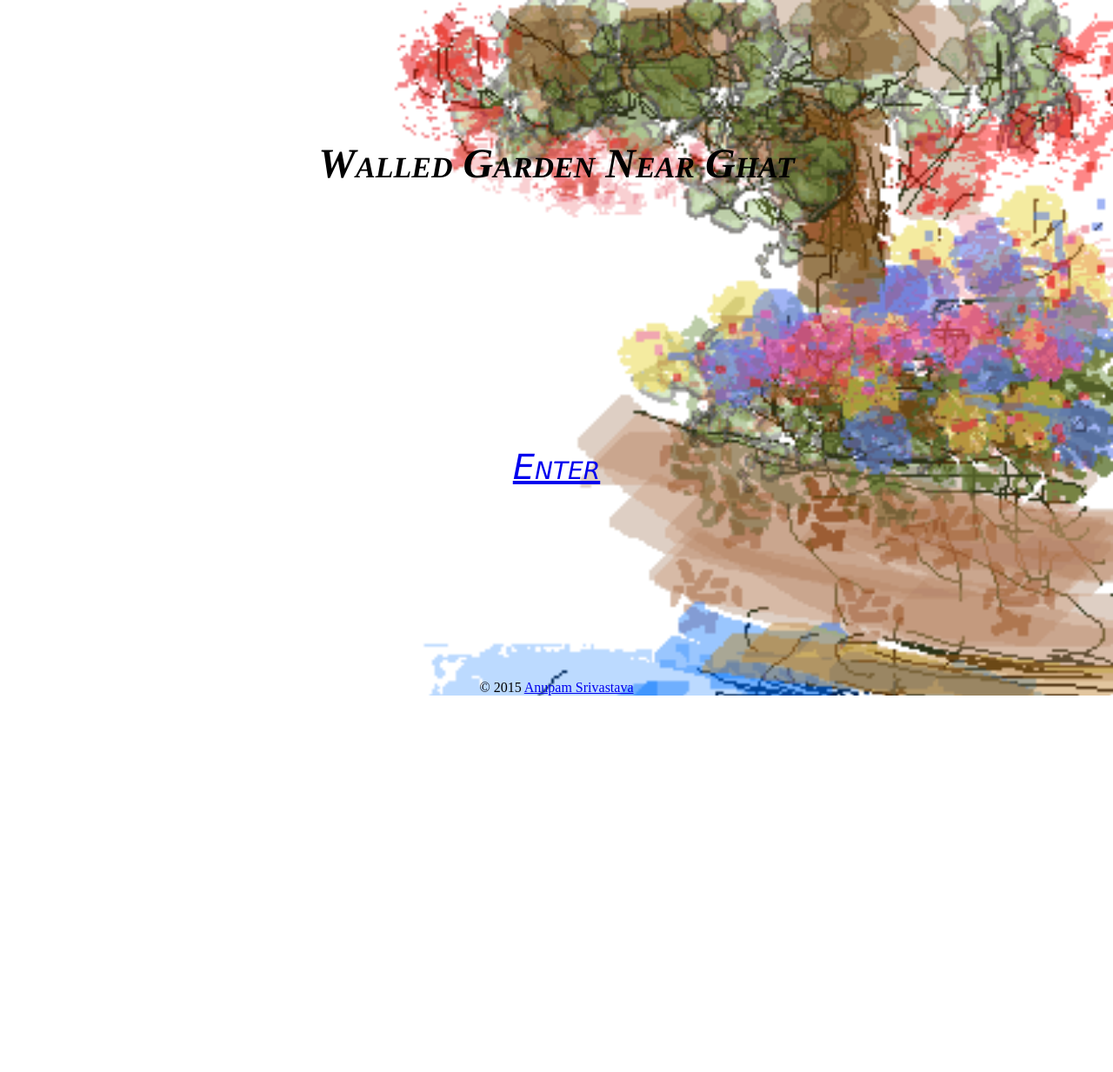
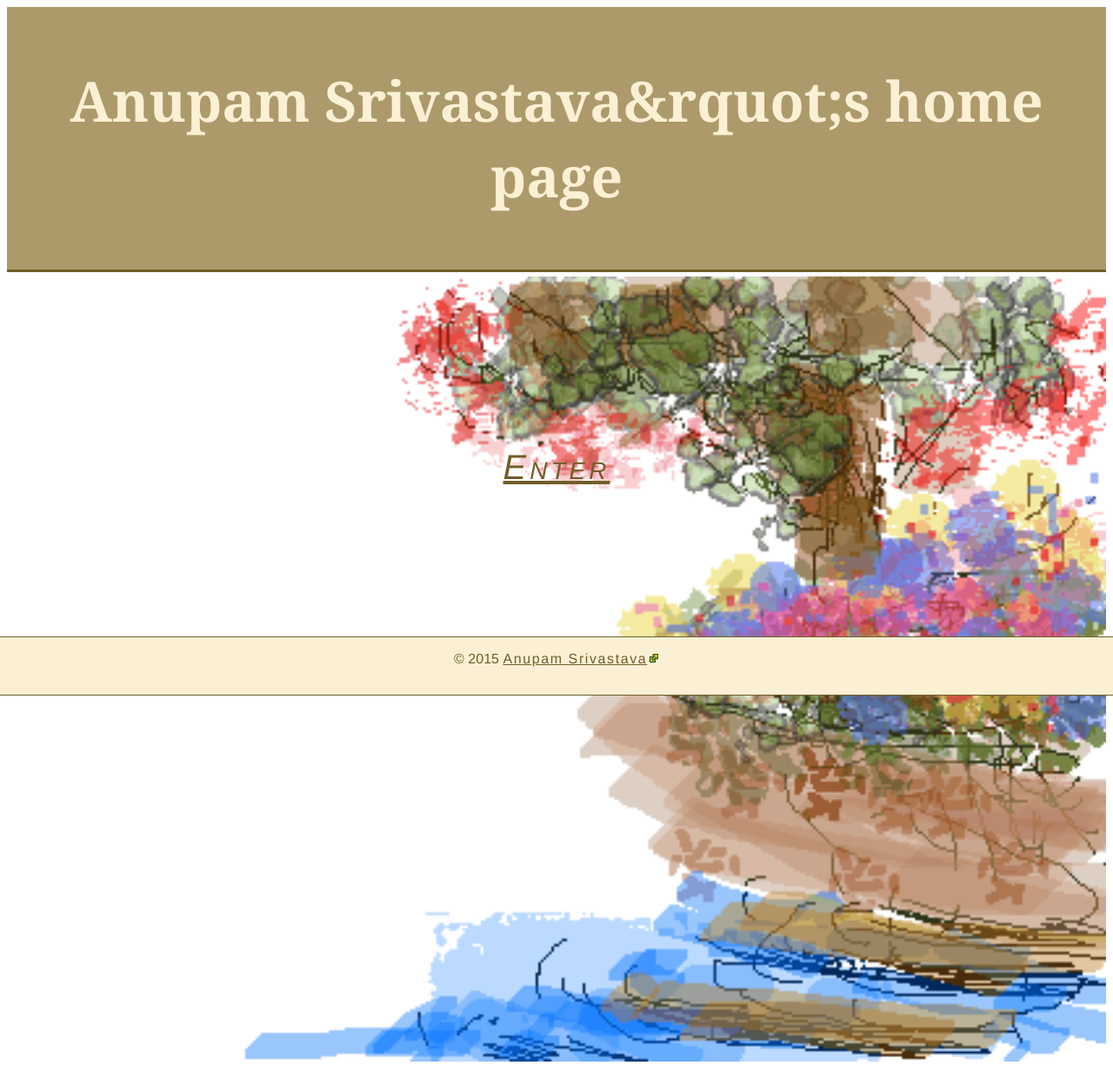
Before and after one commit to anupamsr/blog_php, a PHP site: page / in a window 1280 px wide. Shown: the whole page at 87% size. Before the commit the page ends 800 px from the top, so only its background shows below. Run offline with PHP 8.4, Linux system fonts and the light colour scheme.

Commit message:
Landing page is different from other pages

```diff
--- a/www/about/index.html
+++ b/www/about/index.html
@@ -15,7 +15,7 @@
 <link rel="icon" type="image/png" href="/favicon.ico">
 </head>
 <body>
-<header class="center serif-header">Anupam Srivastava’s home page</header>
+<header class="center serif-header">About</header>
 <nav>
 <a href="/resume">Resume</a>
 <a href="/cv">Curriculum Vit&aelig;</a>
@@ -24,11 +24,11 @@
 <a href="/sketches">Sketches</a>
 <a href="/fun">Fun</a>
 <!-- <a href="/blog/">Blog</a> | --><a href="http://heartshapedsandbox.blogspot.com/">Lyrics I listened</a>
-<a id="selected" href="/about">About me</a>
+<a id="selected" href="/about">About</a>
 </nav>
 <article>
 <section>
-<h2>About me</h2>
+<h2>Me</h2>
 <div class="captioned embedded">
 <a href="/images/from_abhinav_camera.jpg">
 <img src="/images/from_abhinav_camera.jpg" alt="Anupam's image">
--- a/www/css/styles.css
+++ b/www/css/styles.css
@@ -21,12 +21,13 @@ As RGBa codes
 Generated by Paletton.com © 2002-2014
 http://paletton.com
 */
+
 .container {
 	border: 1px solid #000000;
 	margin: 15px 0px 35px 0px;
 }
 
-.title {
+/*.title {
 	position: relative;
 	background-color: #EEEEE0;
 	text-align: center;
@@ -36,7 +37,8 @@ http://paletton.com
 	border-bottom-color: #000000;
 	border-style: solid;
 	padding: 5px 5px 5px 5px;
-}
+}*/
+
 .textbody {
 	position: relative;
 	text-align: justify;
@@ -74,7 +76,7 @@ header {
 	border-bottom: medium solid #725D29;
 	padding: 1em 0em 1em 0em;
 	margin: 0em 0em 5px 0em;
-	font-size: 4em;
+	font-size: 2em;
 }
 
 nav {
@@ -98,14 +100,15 @@ article {
 	border-style: none solid none none;
 	border-width: thin;
 	border-color: #725D29;
-	margin: 0.1em 1em 0.1em 0em;
+	padding: 0em 1em 0em 0em;
+	margin: 0.1em 0em 0.1em 0em;
 	text-align: justify;
 }
 
 section {
 	overflow: hidden;
 	display: block;
-	padding: 0em 1em 0em 0.5em;
+	padding: 0.5em 0em 0.5em 0em;
 	margin: 0.1em 0em 0.1em 0em;
 }
 
@@ -132,8 +135,21 @@ a[href^="https://"]:after {
 }
 
 a:hover, a:active {
+	color: red;
+	-webkit-transition: color 400ms, background-color 400ms; /* For Safari 3.1 to 6.0 */
+    transition: color 400ms, background-color 400ms;
+	-webkit-transition-timing-function: ease-out; /* For Safari 3.1 to 6.0 */
+	transition-timing-function: ease-out;
+}
+
+nav a:hover, nav a:active {
 	background-color: #725D29;
 	color: #FBF0D4;
+}
+
+nav a:active {
+	-webkit-transition: color 0s, background-color 0s; /* For Safari 3.1 to 6.0 */
+    transition: color 0s, background-color 0s;
 }
 
 h2 {
@@ -253,10 +269,6 @@ mark {
 		margin: 0em;
 	}
 
-	header {
-		font-size: 2em;
-	}
-
 	nav {
 		width: 100%;
 		float: none;
@@ -268,11 +280,10 @@ mark {
 		border-style: solid none none none;
 		border-width: thin;
 		border-color: #725D29;
-		margin: 1em 0em 1em 0em;
 		text-align: justify;
 	}
 
-	section {
+	article, section {
 		padding: 0em;
 		margin: 0em;
 	}
--- a/www/index.html
+++ b/www/index.html
@@ -1,21 +1,33 @@
 <!DOCTYPE html>
-<html lang="en-US">
+<html lang="en-US" style="overflow: hidden;">
 <head>
 <title>WebPatch - Anupam's Corner</title>
 <!--[if lt IE 9]>
   <script src="http://html5shiv.googlecode.com/svn/trunk/html5.js"></script>
 <![endif]-->
-<meta name="keywords" content=
-"anupamsr,mapuna,Anupam Srivastava,Rogue the One,UML,Practical UML">
-<meta name="description" content="Practical UML">
+<meta name="keywords" content="anupamsr,mapuna,Anupam Srivastava,Rogue the One,main,homepage">
+<meta name="description" content="Resume of Anupam Srivastava">
 <meta charset="utf-8">
 <meta name="author" content="Anupam Srivastava">
-<style>.center { left: 0em; width: 100%; text-align: center; }</style>
+<meta name="viewport" content="width=device-width, initial-scale=1.0">
+<link rel="stylesheet" href="/css/styles.css">
 <link rel="icon" type="image/png" href="/favicon.ico">
+<style>
+header {
+	font-size: 4em;
+}
+
+@media only screen and (max-width: 750px) {
+	header {
+		font-size: 3em;
+	}
+}
+</style>
 </head>
-<body style="background-image: url(images/walled_garden.png); background-size: 100%; background-repeat: no-repeat;">
-<div class="center" style="position: absolute; top: 20%; font-style: italic; font-weight: bold; font-family: Times, serif; font-size: 3em; font-variant: small-caps;">Walled Garden Near Ghat</div>
-<a href="/about" class="center" style="position: absolute; bottom: 30%; font-style: italic; font-family: Verdana, sans-serif; font-size: 2.5em; font-variant: small-caps;">Enter</a>
+<body>
+<header class="center serif-header">Anupam Srivastava&rquot;s home page</header>
+<img src="images/walled_garden.png" style="width: 100%;">
+<div class="center" style="position: absolute; bottom: 30%; font-style: italic; font-family: 'Helvetica Neue', Helvetica, Verdana, Geneva, 'lucida sans unicode', 'lucida grande', lucida, Arial, sans-serif; font-size: 2.5em; font-variant: small-caps;"><a href="/about">Enter</a></div>
 <footer class="center" style="position: absolute; bottom: 0em;">&copy; 2015 <a href="https://www.linkedin.com/in/anupamsr">Anupam Srivastava</a></footer>
 </body>
 </html>
--- a/www/software/practicaluml/index.html
+++ b/www/software/practicaluml/index.html
@@ -21,15 +21,14 @@
 <a href="/cv">Curriculum Vit&aelig;</a>
 <a href="/guitar">Guitar</a>
 <a href="/software">Software</a>
+<a id="selected" href="/software/practicaluml">&mdash; Practical UML</a>
 <a href="/sketches">Sketches</a>
 <a href="/fun">Fun</a>
 <!-- <a href="/blog/">Blog</a> | --><a href="http://heartshapedsandbox.blogspot.com/">Lyrics I listened</a>
-<a href="/about">About me</a>
+<a href="/about">About</a>
 </nav>
 <article>
-<section>
 <div class="center note" style="font-weight: bold;">This article is a <em>verbatim</em> copy of the <a href="http://edn.embarcadero.com/article/31863/">the original article published by Randy Miller</a></div>
-</section>
 <section>
 <h2>Abstract</h2>
 <p>This tutorial provides a quick introduction to the Unified Modeling Language.</p>
```
Also changed, not shown: www/software/index.html (+6 -6 lines).
